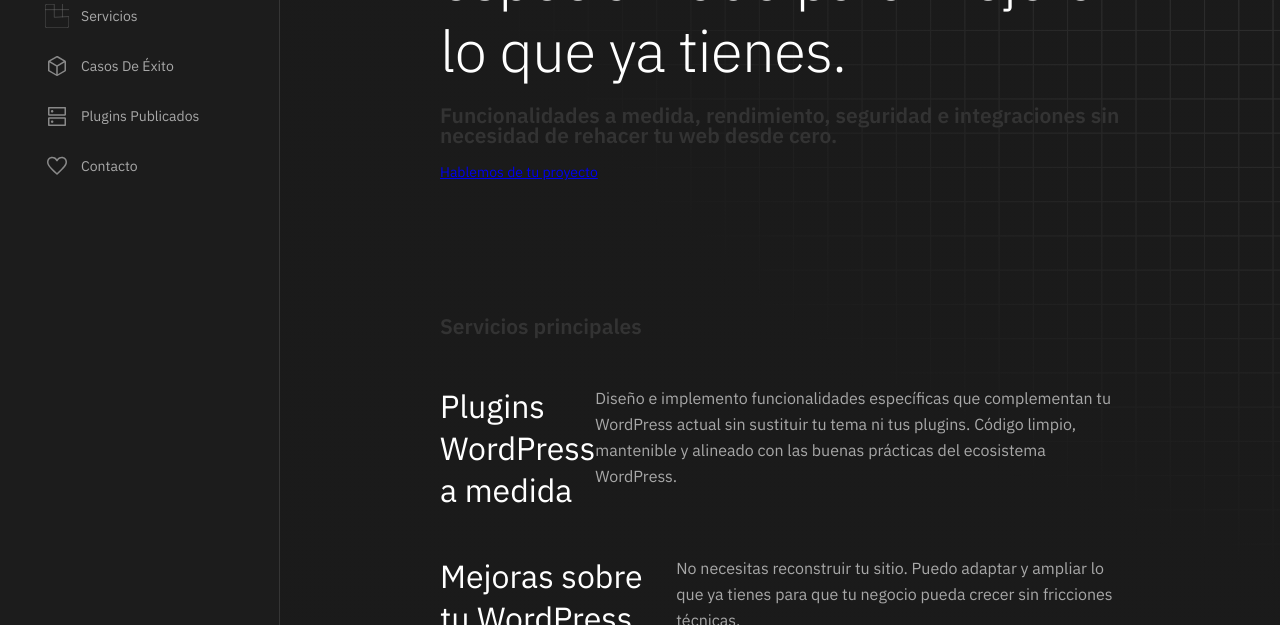
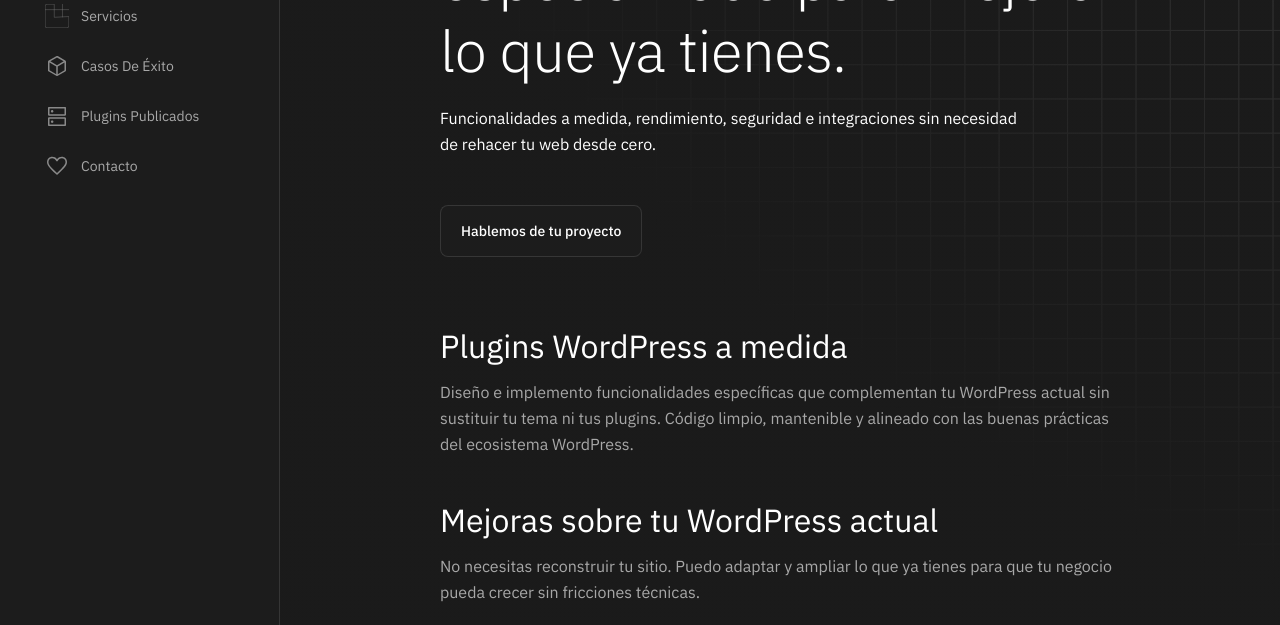
Before and after one commit to jjmontalban/jjmontalban.github.io, an Astro site: page / in a window 1280 px wide. Shown: the part 175-800 px from the top of the page. Built offline with nearby package versions, Linux system fonts and the light colour scheme; Astro itself is replaced by a stand-in of ours.

Commit message:
estilos mejorados en index 2

```diff
--- a/src/pages/index.astro
+++ b/src/pages/index.astro
@@ -16,40 +16,34 @@ import Sidebar from "../components/Sidebar.astro";
           <main class="fold-content-container">
             <div class="fold-content">
               <h1 class="intro-text">Desarrollo WordPress especializado para mejorar lo que ya tienes.</h1>
-              <h2 class="intro-subtext">
-                Funcionalidades a medida, rendimiento, seguridad e integraciones sin necesidad de rehacer tu web desde cero.
-              </h2>
-              <a class="link-button work-button" href="/contacto">Hablemos de tu proyecto</a>
+              <p class="lead">Funcionalidades a medida, rendimiento, seguridad e integraciones sin necesidad de rehacer tu web desde cero.</p>
             </div>
+            <a class="button w-button" href="/contacto">Hablemos de tu proyecto</a>
           </main>
           <!-- Servicios principales -->
-          <div class="projects-section">
-              <h2 class="intro-subtext">Servicios principales</h2>
-              <div class="single-projects-category">
+          <div class="content-container">
+
+            <section class="items-container">
                 <h3>Plugins WordPress a medida</h3>
-                <p>
-                  Diseño e implemento funcionalidades específicas que complementan tu WordPress actual sin sustituir tu tema ni tus plugins.
-                  Código limpio, mantenible y alineado con las buenas prácticas del ecosistema WordPress.
-                </p>
-              </div>
-              <div class="single-projects-category">
+                <p>Diseño e implemento funcionalidades específicas que complementan tu WordPress actual sin sustituir tu tema ni tus plugins.
+                  Código limpio, mantenible y alineado con las buenas prácticas del ecosistema WordPress.</p>
+            </section>
+
+            <section class="items-container">
                 <h3>Mejoras sobre tu WordPress actual</h3>
-                <p>
-                  No necesitas reconstruir tu sitio. Puedo adaptar y ampliar lo que ya tienes para que tu negocio pueda crecer sin fricciones técnicas.
-                </p>
-              </div>
-              <div class="single-projects-category">
+                <p>No necesitas reconstruir tu sitio. Puedo adaptar y ampliar lo que ya tienes para que tu negocio pueda crecer sin fricciones técnicas.</p>
+            </section>
+
+            <section class="items-container">
                 <h3>Integraciones y automatización</h3>
-                <p>
-                  Conexiones con APIs externas, CRMs, plataformas inmobiliarias como Pisos.com, sincronización de datos y automatización de procesos.
-                </p>
-              </div>
-              <div class="single-projects-category">
+                <p>Conexiones con APIs externas, CRMs, plataformas inmobiliarias como Pisos.com, sincronización de datos y automatización de procesos.</p>
+            </section>
+
+            <section class="items-container">
                 <h3>Rendimiento y seguridad</h3>
-                <p>
-                  Optimización WPO, estabilización técnica, configuraciones CSP, mitigación de vulnerabilidades y mejoras orientadas a la fiabilidad.
-                </p>
-              </div>
+                <p>Optimización WPO, estabilización técnica, configuraciones CSP, mitigación de vulnerabilidades y mejoras orientadas a la fiabilidad.</p>
+            </section>
+
           </div>
         </div>
 
```
